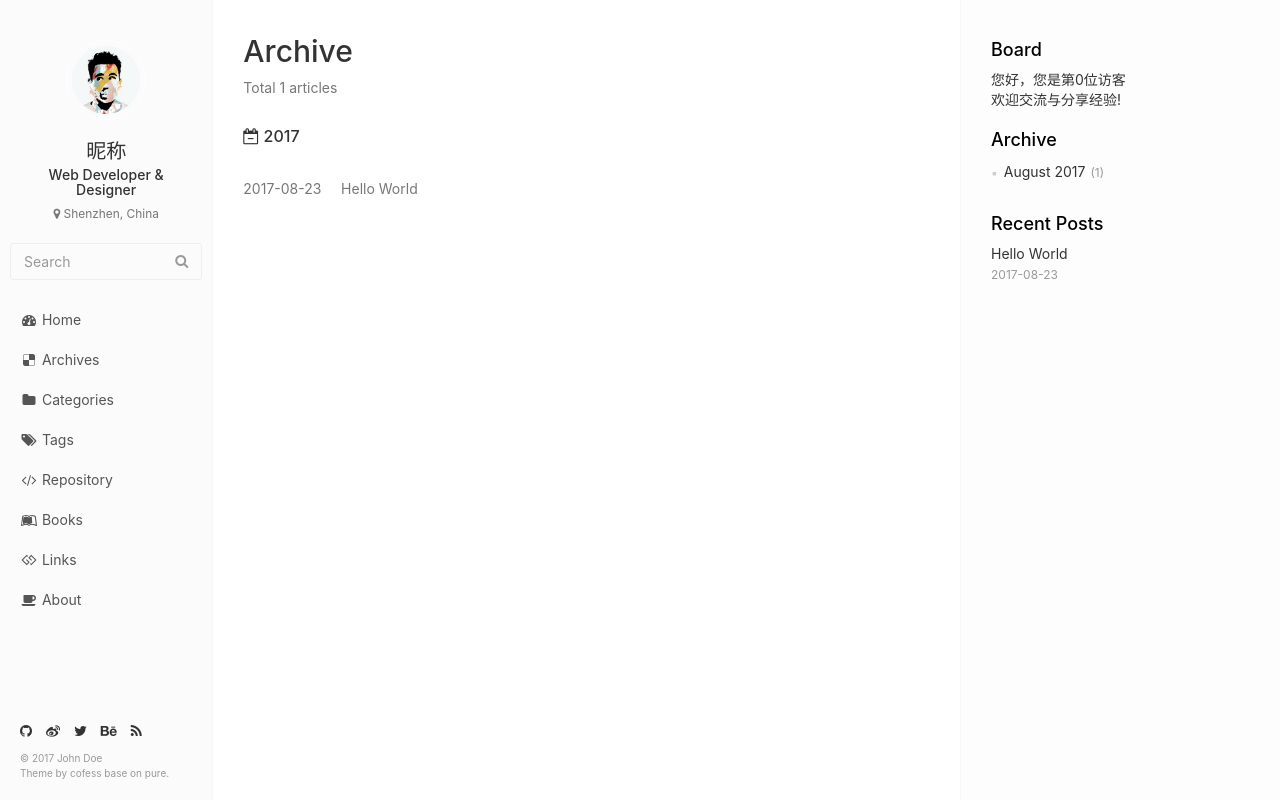
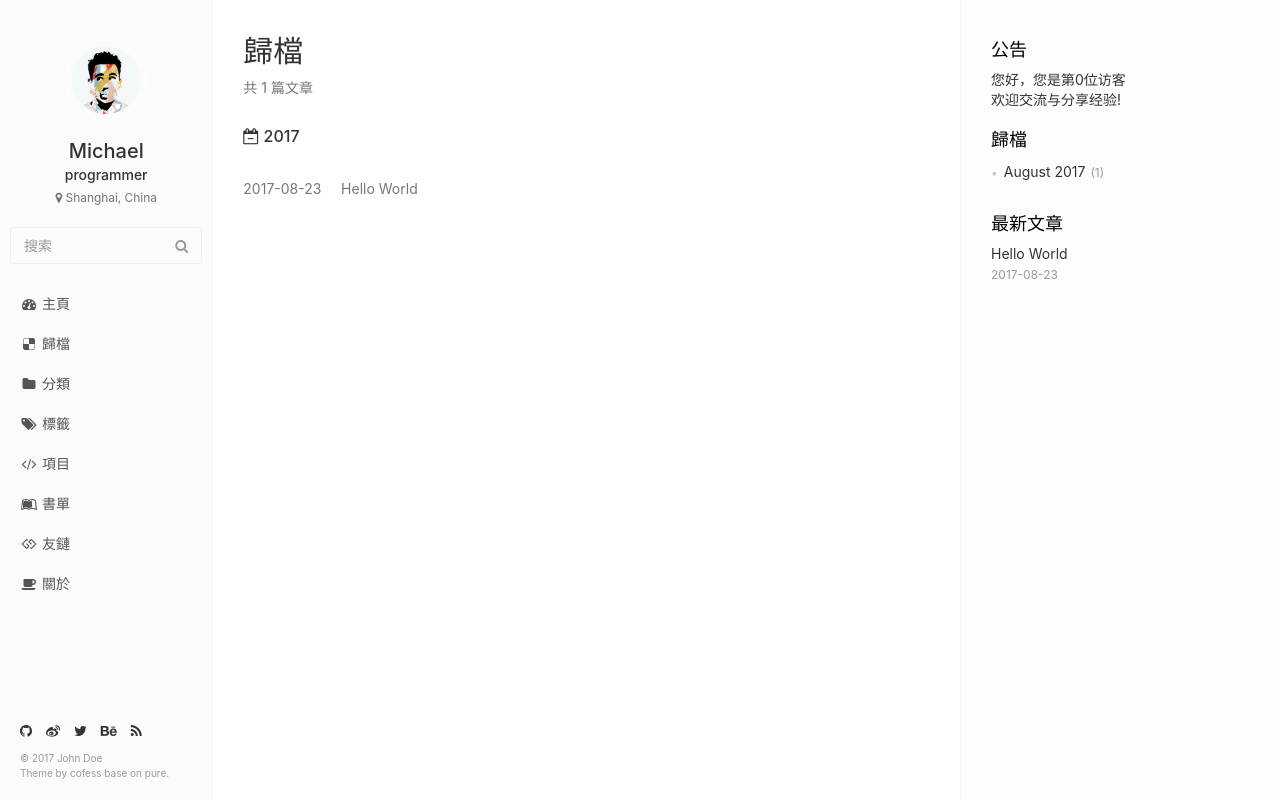
Before and after one commit to wmwangmin/wmwangmin.github.io, a plain HTML site: page archives/index.html in a window 1280 px wide. Drawn offline with nearby package versions, Linux system fonts and the light colour scheme; some packages are replaced by stand-ins of ours; no server answers; a script that the page names is missing.

Commit message:
Site updated: 2017-08-24 00:24:41

```diff
--- a/archives/index.html
+++ b/archives/index.html
@@ -16,7 +16,7 @@
   <meta http-equiv="window-target" content="_top" />
 
 
-  <title>Archive | Hexo</title>
+  <title>歸檔 | Hexo</title>
   <meta property="og:type" content="website">
 <meta property="og:title" content="Hexo">
 <meta property="og:url" content="http://yoursite.com/archives/index.html">
@@ -50,16 +50,16 @@
         <a id="avatar" href="https://github.com/cofess" target="_blank">
           <img class="thumb-xl img-circle img-rotate" src="/images/avatar.jpg" width="200" height="200">
         </a>
-        <h2 id="name" class="hidden-xs hidden-sm">昵称</h2>
-        <h3 id="title" class="hidden-xs hidden-sm hidden-md">Web Developer &amp; Designer</h3>
-        <small id="location" class="text-muted hidden-xs hidden-sm"><i class="fa fa-map-marker"></i> Shenzhen, China</small>
+        <h2 id="name" class="hidden-xs hidden-sm">Michael</h2>
+        <h3 id="title" class="hidden-xs hidden-sm hidden-md">programmer</h3>
+        <small id="location" class="text-muted hidden-xs hidden-sm"><i class="fa fa-map-marker"></i> Shanghai, China</small>
       </div>
 
       <div class="search" id="search-form-wrap">
 
     <form class="search-form sidebar-form">
         <div class="input-group">
-            <input type="text" class="search-form-input form-control" placeholder="Search" />
+            <input type="text" class="search-form-input form-control" placeholder="搜索" />
             <span class="input-group-btn">
                 <button type="submit" class="search-form-submit btn btn-flat"><i class="fa fa-search"></i></button>
             </span>
@@ -69,7 +69,7 @@
     <div class="ins-search-mask"></div>
     <div class="ins-search-container">
         <div class="ins-input-wrapper">
-            <input type="text" class="ins-search-input" placeholder="Type something..." x-webkit-speech />
+            <input type="text" class="ins-search-input" placeholder="想要查找什麼..." x-webkit-speech />
             <button type="button" class="close ins-close ins-selectable" data-dismiss="modal" aria-label="Close"><span aria-hidden="true">×</span></button>
             <!-- <span class="ins-close ins-selectable"><i class="fa fa-times"></i></span> -->
         </div>
@@ -97,7 +97,7 @@
 
             <i class="fa fa-fw fa-dashboard"></i>
 
-            <span class="menu-title">Home</span>
+            <span class="menu-title">主頁</span>
           </a>
         </li>
 
@@ -108,7 +108,7 @@
 
             <i class="fa fa-fw fa-delicious"></i>
 
-            <span class="menu-title">Archives</span>
+            <span class="menu-title">歸檔</span>
           </a>
         </li>
 
@@ -119,7 +119,7 @@
 
             <i class="fa fa-fw fa-folder"></i>
 
-            <span class="menu-title">Categories</span>
+            <span class="menu-title">分類</span>
           </a>
         </li>
 
@@ -130,7 +130,7 @@
 
             <i class="fa fa-fw fa-tags"></i>
 
-            <span class="menu-title">Tags</span>
+            <span class="menu-title">標籤</span>
           </a>
         </li>
 
@@ -141,7 +141,7 @@
 
             <i class="fa fa-fw fa-code"></i>
 
-            <span class="menu-title">Repository</span>
+            <span class="menu-title">項目</span>
           </a>
         </li>
 
@@ -152,7 +152,7 @@
 
             <i class="fa fa-fw fa-leanpub"></i>
 
-            <span class="menu-title">Books</span>
+            <span class="menu-title">書單</span>
           </a>
         </li>
 
@@ -163,7 +163,7 @@
 
             <i class="fa fa-fw fa-gg"></i>
 
-            <span class="menu-title">Links</span>
+            <span class="menu-title">友鏈</span>
           </a>
         </li>
 
@@ -174,7 +174,7 @@
 
             <i class="fa fa-fw fa-coffee"></i>
 
-            <span class="menu-title">About</span>
+            <span class="menu-title">關於</span>
           </a>
         </li>
 
@@ -213,7 +213,7 @@
   <div class="slimContent">
 
       <div class="widget">
-    <h3 class="widget-title">Board</h3>
+    <h3 class="widget-title">公告</h3>
     <div class="widget-body">
         <div id="board">
 
@@ -237,7 +237,7 @@
 
 
   <div class="widget">
-    <h3 class="widget-title">Archive</h3>
+    <h3 class="widget-title">歸檔</h3>
     <div class="widget-body">
       <ul class="archive-list"><li class="archive-list-item"><a class="archive-list-link" href="/archives/2017/08/">August 2017</a><span class="archive-list-count">1</span></li></ul>
     </div>
@@ -247,7 +247,7 @@
 
 
   <div class="widget">
-    <h3 class="widget-title">Recent Posts</h3>
+    <h3 class="widget-title">最新文章</h3>
     <div class="widget-body">
       <ul class="recent-post-list list-unstyled no-thumbnail">
 
@@ -280,8 +280,8 @@
 <section class="main">
   	<article class="content article article-archives article-type-list" itemscope="">
 	    <header class="article-header">
-	      <h1 itemprop="title">Archive</h1>
-	      <p class="text-muted">Total 1 articles</p>
+	      <h1 itemprop="title">歸檔</h1>
+	      <p class="text-muted">共 1 篇文章</p>
 	    </header>
 	    <div class="article-body">
 
@@ -336,11 +336,11 @@ window.jQuery || document.write('<script src="js/jquery.min.js"><\/script>')
 (function (window) {
     var INSIGHT_CONFIG = {
         TRANSLATION: {
-            POSTS: 'Posts',
-            PAGES: 'Pages',
-            CATEGORIES: 'Categories',
-            TAGS: 'Tags',
-            UNTITLED: '(Untitled)',
+            POSTS: '文章',
+            PAGES: '頁面',
+            CATEGORIES: '分類',
+            TAGS: '標籤',
+            UNTITLED: '(未命名)',
         },
         ROOT_URL: '/',
         CONTENT_URL: '/content.json',
```
Also changed, not shown: 2017/08/23/hello-world/index.html (+31 -31 lines), archives/2017/08/index.html (+24 -24 lines), archives/2017/index.html (+24 -24 lines), index.html (+24 -24 lines).
